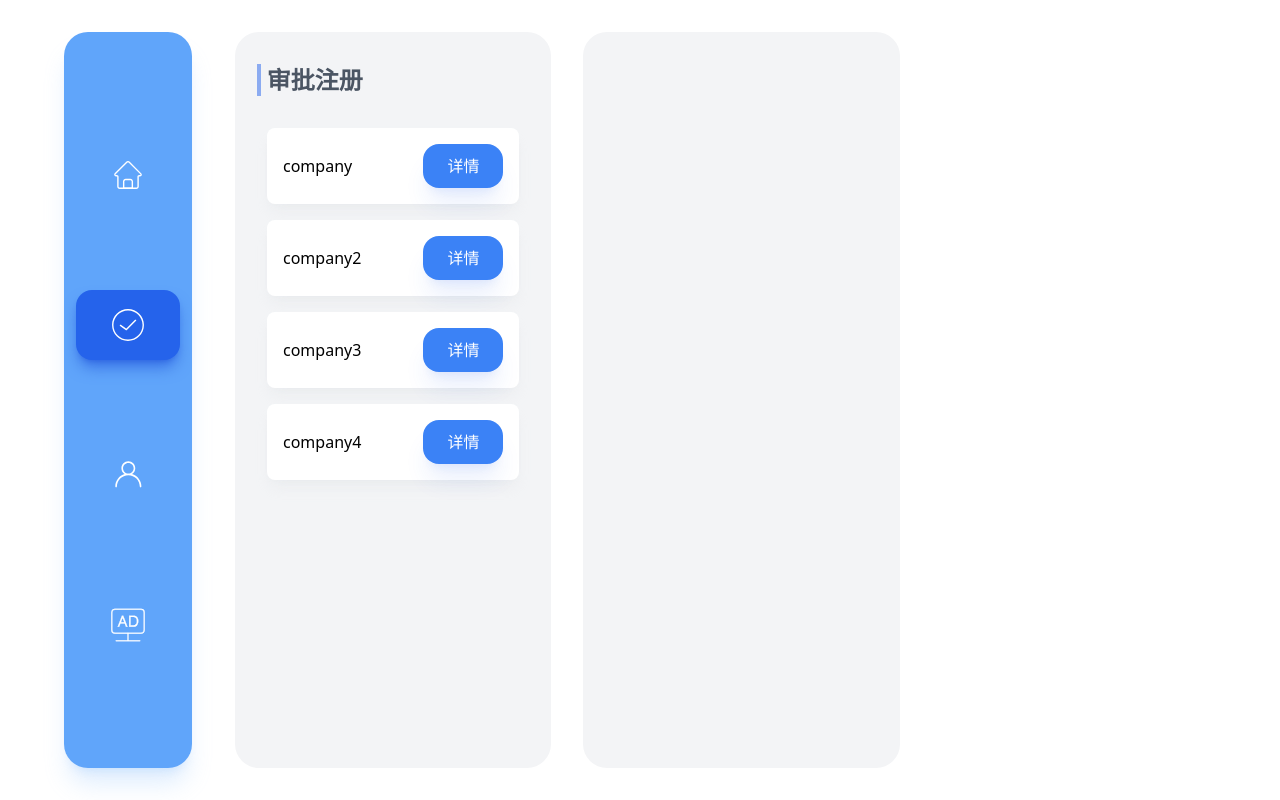
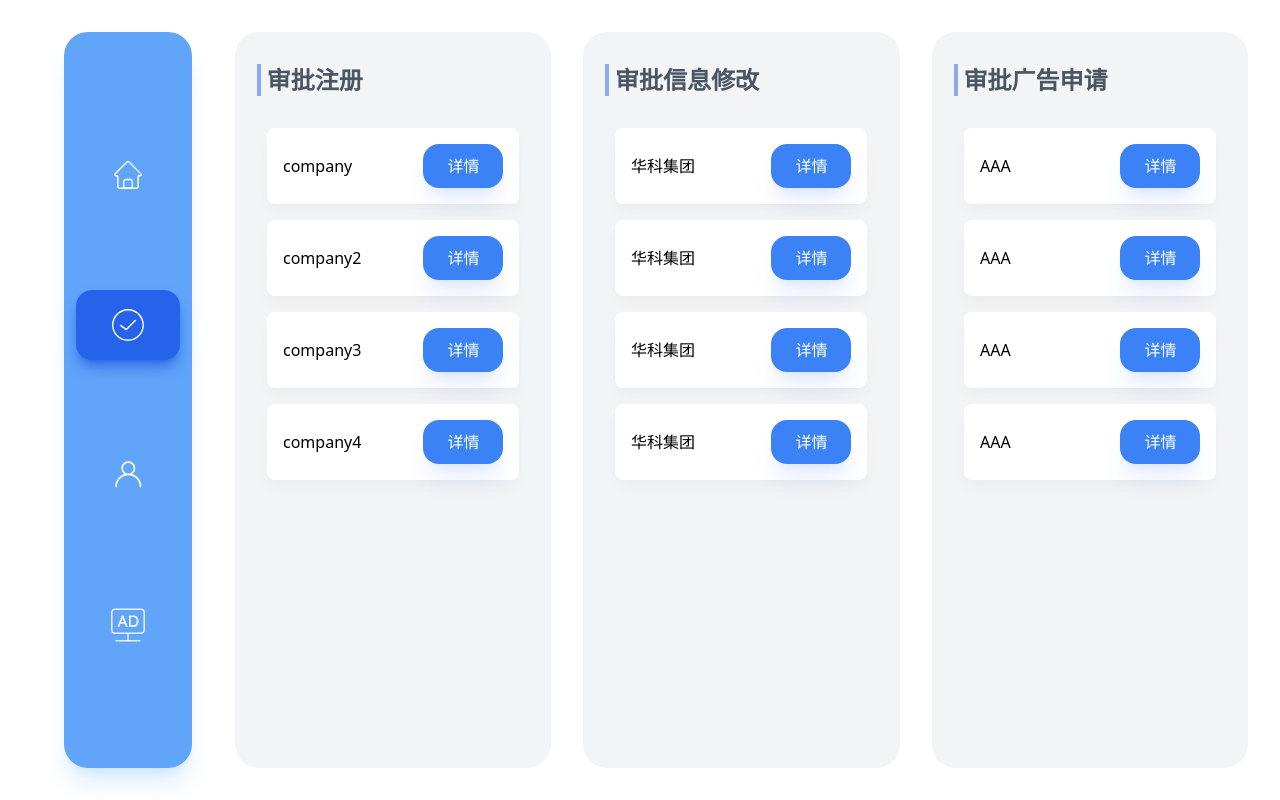
Before and after one commit to HUST-SE-LY/Advertising-Management-System, a React (Vite) app in the folder front-end/: page /back-stage/judge in a window 1280 px wide. Built offline with nearby package versions, Linux system fonts and the light colour scheme.

Commit message:
update:finish UI of judge Page in BackStage

```diff
--- /dev/null
+++ b/front-end/src/components/backStage/judge/judgeAd.jsx
@@ -0,0 +1,57 @@
+import { useState } from "react";
+import Title from "../title";
+import AdInfo from "./judgeAd/AdInfo";
+import SingleInfo from "./singleInfo";
+
+function JudgeAd() {
+
+  const [list, setList] = useState([{
+    AdId: '0',
+    account: '1',
+    name: 'AAA',
+    image: '/src/assets/testAd.jpg',
+    url: 'https://github.com/HUST-SE-LY/Advertising-Management-System',
+  },{
+    AdId: '1',
+    account: '1',
+    name: 'AAA',
+    image: '/src/assets/testAd.jpg',
+    url: 'https://github.com/HUST-SE-LY/Advertising-Management-System',
+  },{
+    AdId: '2',
+    account: '1',
+    name: 'AAA',
+    image: '/src/assets/testAd.jpg',
+    url: 'https://github.com/HUST-SE-LY/Advertising-Management-System',
+  },{
+    AdId: '3',
+    account: '1',
+    name: 'AAA',
+    image: '/src/assets/testAd.jpg',
+    url: 'https://github.com/HUST-SE-LY/Advertising-Management-System',
+  }])
+
+  const [Ad, setAd] = useState(null)
+
+  function passAd() {
+    setList(list.filter(info => info.AdId !== Ad.AdId));
+    setAd(null);
+  }
+
+  function rejectAd() {
+    setList(list.filter(info => info.AdId !== Ad.AdId));
+    setAd(null);
+  }
+
+
+  return <div className="rounded-3xl bg-gray-100 p-[2rem]">
+    <Title title="审批广告申请"></Title>
+    <div className="flex flex-col gap-[1rem] mt-[2rem]">
+      {list.map((info) => <SingleInfo key={info.AdId} info={info} handle={() => setAd(info)}></SingleInfo>)}
+    </div>
+    {Ad?<AdInfo info={Ad} close={() => setAd(null)} pass={passAd} reject={rejectAd} ></AdInfo>:null}
+  </div>
+
+}
+
+export default JudgeAd;
--- /dev/null
+++ b/front-end/src/components/backStage/judge/judgeAd/AdInfo.jsx
@@ -0,0 +1,27 @@
+import LongButton from "../../../longButton";
+
+function AdInfo(props) {
+  return (
+    <div
+      className="fixed top-0 left-0 w-screen h-screen bg-gray-300/40 z-30 cursor-pointer flex justify-center items-center"
+      onClick={props.close}
+    >
+      <div
+        className="w-1/2  bg-white cursor-default rounded-xl shadow-xl shadow-gray-200 py-[2rem] px-[5rem]"
+        onClick={(e) => {
+          e.stopPropagation();
+        }}
+      >
+        <p className="mb-[1rem] text-2xl text-gray-700 font-bold tracking-wider">广告信息</p>
+        <p className="relative before:absolute before:w-[3px] before:h-full before:top-0 before:left-[-10px] before:bg-blue-300 mt-[1rem]">企业名称：<span className="mt-[0.5rem] text-lg text-black">{props.info.name}</span></p>
+        <p className="relative before:absolute before:w-[3px] before:h-full before:top-0 before:left-[-10px] before:bg-blue-300 mt-[1rem]">广告图片：</p>
+        <img className="rounded-lg mb-[1rem] max-w-full max-h-[20rem] shadow-lg" src={props.info.image} alt="" />
+        <p className="relative before:absolute before:w-[3px] before:h-full before:top-0 before:left-[-10px] before:bg-blue-300 text-lg">广告url:<a className="underline text-blue-600" target="_blank" href={props.info.url}>{props.info.url}</a></p>
+        <LongButton content="通过" handle={props.pass}></LongButton>
+        <LongButton content="拒绝" color="red" handle={props.reject}></LongButton>
+      </div>
+    </div>
+  );
+}
+
+export default AdInfo;
--- a/front-end/src/components/backStage/judge/judgeInfoChange.jsx
+++ b/front-end/src/components/backStage/judge/judgeInfoChange.jsx
@@ -1,8 +1,79 @@
+import SingleInfo from "./singleInfo"
+import Title from "../title"
+import { useState } from "react"
+import ChangedInfoDetail from "./judgeInfoChange/ChangedInfoDetail";
+function JudgeInfoChange() {
+  const [list, setList] = useState([
+    {
+      account: '123456',
+      name: '华科集团',
+      newName: '武大集团',
+      previousAddress: 'China',
+      newAddress: 'America',
+      previousManagerName: 'cheems',
+      newManagerName: 'cheems',
+      previousManagerTel:'123456',
+      newManagerTel: '123456',
+      previousLicense: '000000000',
+      newLicense:'000000000',
+    },    {
+      account: '1234567',
+      name: '华科集团',
+      newName: '武大集团',
+      previousAddress: 'China',
+      newAddress: 'America',
+      previousManagerName: 'cheems',
+      newManagerName: 'cheems',
+      previousManagerTel:'123456',
+      newManagerTel: '123456',
+      previousLicense: '000000000',
+      newLicense:'000000000',
+    },    {
+      account: '1234568',
+      name: '华科集团',
+      newName: '武大集团',
+      previousAddress: 'China',
+      newAddress: 'America',
+      previousManagerName: 'cheems',
+      newManagerName: 'cheems',
+      previousManagerTel:'123456',
+      newManagerTel: '123456',
+      previousLicense: '000000000',
+      newLicense:'000000000',
+    },    {
+      account: '1234569',
+      name: '华科集团',
+      newName: '武大集团',
+      previousAddress: 'China',
+      newAddress: 'America',
+      previousManagerName: 'cheems',
+      newManagerName: 'cheems',
+      previousManagerTel:'123456',
+      newManagerTel: '123456',
+      previousLicense: '000000000',
+      newLicense:'000000000',
+    }
+  ])
+
+  const [company, setCompany] = useState(null);
+
+  function passCompany(info) {
+    setList(list.filter((company) => company.account !== info.account))
+    setCompany(null);
+  }
+
+  function rejectCompany(info) {
+    setList(list.filter((company) => company.account !== info.account))
+    setCompany(null)
+  }
 
 
-function JudgeInfoChange() {
   return <div className="rounded-3xl bg-gray-100 p-[2rem]">
-
+    <Title title="审批信息修改"></Title>
+    <div className="flex flex-col gap-[1rem] mt-[2rem]">
+      {list.map((info) => <SingleInfo key={info.account} info={info} handle={() => setCompany(info)}></SingleInfo>)}
+    </div>
+    {company?<ChangedInfoDetail info={company} close={() => setCompany(null)} pass={() => passCompany(company)} reject={() => rejectCompany(company)}></ChangedInfoDetail>:null}
   </div>
 }
 
--- /dev/null
+++ b/front-end/src/components/backStage/judge/judgeInfoChange/ChangedInfoDetail.jsx
@@ -0,0 +1,77 @@
+import LongButton from "../../../longButton";
+
+function ChangedInfoDetail(props) {
+  return (
+    <div
+      className="fixed top-0 left-0 w-screen h-screen bg-gray-300/40 z-30 cursor-pointer flex justify-center items-center"
+      onClick={props.close}
+    >
+      <div
+        className="w-2/3  bg-white cursor-default rounded-xl shadow-xl shadow-gray-200 py-[2rem] px-[5rem] grid grid-cols-2 gap-[2rem] justify-center"
+        onClick={(e) => {
+          e.stopPropagation();
+        }}
+      >
+        <div>
+          <p className="mb-[2rem] text-2xl text-gray-700 font-bold tracking-wider">
+            修改前企业信息
+          </p>
+          <div className="flex text-lg mb-[1.5rem]">
+            <p className="relative before:absolute before:w-[3px] before:h-full before:top-0 before:left-[-10px] before:bg-blue-300 w-[10rem] ">
+              企业名称：
+            </p>
+            <span>{props.info.name}</span>
+          </div>
+          <div className="flex text-lg mb-[1.5rem]">
+            <p className="relative before:absolute before:w-[3px] before:h-full before:top-0 before:left-[-10px] before:bg-blue-300 w-[10rem] ">
+              企业地址：
+            </p>
+            <span>{props.info.previousAddress}</span>
+          </div>
+          <div className="flex text-lg mb-[1.5rem]">
+            <p className="relative before:absolute before:w-[3px] before:h-full before:top-0 before:left-[-10px] before:bg-blue-300 w-[10rem] ">
+              负责人：
+            </p>
+            <span>{props.info.previousManagerName}</span>
+          </div>
+          <div className="flex text-lg mb-[1.5rem]">
+            <p className="relative before:absolute before:w-[3px] before:h-full before:top-0 before:left-[-10px] before:bg-blue-300 w-[10rem] ">
+              负责人电话：
+            </p>
+            <span>{props.info.previousManagerTel}</span>
+          </div>
+          <div className="flex text-lg mb-[1.5rem]">
+            <p className="relative before:absolute before:w-[3px] before:h-full before:top-0 before:left-[-10px] before:bg-blue-300 w-[10rem] ">
+              营业执照：
+            </p>
+            <span>{props.info.previousLicense}</span>
+          </div>
+        </div>
+        <div>
+          <p className="mb-[2rem] text-2xl text-gray-700 font-bold tracking-wider">
+            修改后企业信息
+          </p>
+          <div className="flex text-lg mb-[1.5rem]">
+            <span className={`w-full px-2 rounded ${props.info.newName === props.info.name?'':'bg-blue-200'}`}>{props.info.newName}</span>
+          </div>
+          <div className="flex text-lg mb-[1.5rem]">
+            <span className={`w-full px-2 rounded ${props.info.newAdress === props.info.previousAddress?'':'bg-blue-200'}`}>{props.info.newAddress}</span>
+          </div>
+          <div className="flex text-lg mb-[1.5rem]">
+            <span className={`w-full px-2 rounded ${props.info.newManagerName === props.info.previousManagerName?'':'bg-blue-200'}`}>{props.info.newManagerName}</span>
+          </div>
+          <div className="flex text-lg mb-[1.5rem]">
+            <span className={`w-full px-2 rounded ${props.info.newManagerTel === props.info.previousManagerTel?'':'bg-blue-200'}`}>{props.info.newManagerTel}</span>
+          </div>
+          <div className="flex text-lg mb-[1.5rem]">
+            <span className={`w-full px-2 rounded ${props.info.newLicense === props.info.previousLicense?'':'bg-blue-200'}`}>{props.info.newLicense}</span>
+          </div>
+        </div>
+        <LongButton content="通过" handle={props.pass}></LongButton>
+        <LongButton content="拒绝" color="red" handle={props.reject}></LongButton>
+      </div>
+    </div>
+  );
+}
+
+export default ChangedInfoDetail;
--- a/front-end/src/components/backStage/judge/judgeSignup.jsx
+++ b/front-end/src/components/backStage/judge/judgeSignup.jsx
@@ -1,7 +1,7 @@
 import { useState } from "react";
 import Title from "../title";
-import SingleSignup from "./judgeSignup/singleSignup";
-import SignupInfo from "./judgeSignup/signupInfo";
+import SingleInfo from "./singleInfo";
+import SignupInfo from './judgeSignup/signupInfo'
 
 
 function JudgeSignup() {
@@ -47,15 +47,11 @@ function JudgeSignup() {
     setCompany(null)
   }
 
-
-
-
-
   return <div className="rounded-3xl bg-gray-100 p-[2rem]">
     <Title title="审批注册">
     </Title>
     <div className="flex flex-col gap-[1rem] mt-[2rem]">
-      {list.map((info) => <SingleSignup key={info.account} info={info} handle={() => setCompany(info)}></SingleSignup>)}
+      {list.map((info) => <SingleInfo key={info.account} info={info} handle={() => setCompany(info)}></SingleInfo>)}
     </div>
     {company?<SignupInfo info={company} close={() => setCompany(null)} pass={() => passCompany(company)} reject={() => rejectCompany(company)}></SignupInfo>:null}
   </div>
--- a/front-end/src/components/backStage/judge/judgeSignup/singleSignup.jsx
+++ b/front-end/src/components/backStage/judge/singleInfo.jsx
@@ -1,5 +1,5 @@
 
-function SingleSignup(props) {
+function SingleInfo(props) {
   const name = props.info.name;
   return <div className="bg-white rounded-lg shadow-lg shadow-gray-300/20 h-fit p-[1rem] flex gap-[1rem] items-center animate-listItemIn">
     <p>{name}</p>
@@ -9,4 +9,4 @@ function SingleSignup(props) {
   </div>
 }
 
-export default SingleSignup
+export default SingleInfo
--- a/front-end/src/pages/backStage/judge.jsx
+++ b/front-end/src/pages/backStage/judge.jsx
@@ -1,9 +1,11 @@
 import JudgeSignup from "../../components/backStage/judge/judgeSignup"
 import JudgeInfoChange from "../../components/backStage/judge/judgeInfoChange"
+import JudgeAd from "../../components/backStage/judge/judgeAd"
 function BackStageJudge() {
   return <div className="grid grid-cols-3 gap-[2rem]">
     <JudgeSignup></JudgeSignup>
     <JudgeInfoChange></JudgeInfoChange>
+    <JudgeAd></JudgeAd>
   </div>
 }
 
```
Also changed, not shown: front-end/src/components/backStage/judge/judgeSignup/signupInfo.jsx (+6 -6 lines), front-end/src/assets/testAd.jpg (added).
